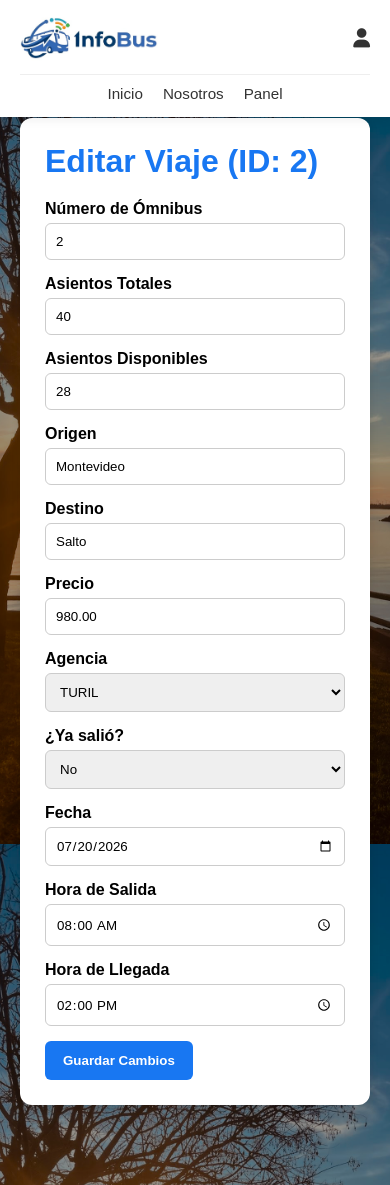
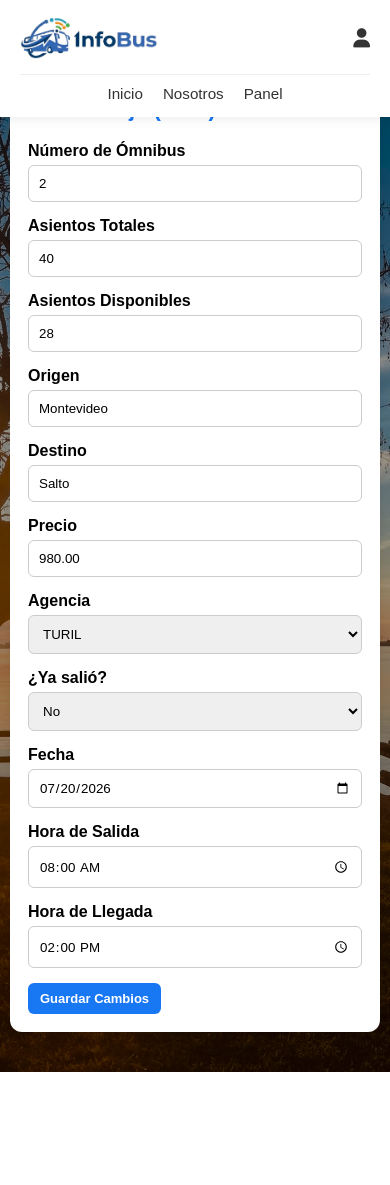
Before and after one commit to mederomateo5/Infobus, a PHP site: page /public/editar_viaje.php?id=2 in a window 390 px wide. After the commit the page ends 1072 px from the top, so only its background shows below. Run offline with PHP 8.4, Linux system fonts and the light colour scheme; the visitor is signed in with stand-in values (Sample User, id 1); data comes from the database, SQL or seed files in the repository.

Commit message:
responsive

```diff
--- a/public/css/panel_admin.css
+++ b/public/css/panel_admin.css
@@ -179,3 +179,107 @@ th {
     margin-bottom:20px;
     font-weight:bold;
 }
+
+/* ==========================================================
+   RESPONSIVE
+   ========================================================== */
+
+/* Tablets */
+@media (max-width: 992px) {
+    .sidebar {
+        width:190px;
+    }
+
+    .contenido {
+        padding:20px;
+    }
+}
+
+/* Tablets chicas / celulares en horizontal */
+@media (max-width: 768px) {
+    .layout {
+        flex-direction:column;
+        padding-top:78px;
+    }
+
+    .sidebar {
+        width:100%;
+        flex-direction:row;
+        flex-wrap:wrap;
+        justify-content:center;
+        padding:10px;
+        box-shadow:0 2px 8px rgba(0,0,0,.15);
+    }
+
+    .sidebar h2 {
+        width:100%;
+        margin-bottom:10px;
+    }
+
+    .sidebar button {
+        border-left:none;
+        border-bottom:4px solid transparent;
+        padding:10px 14px;
+        text-align:center;
+    }
+
+    .sidebar button.activo {
+        border-left:none;
+        border-bottom:4px solid #1877f2;
+    }
+
+    .sidebar .salir {
+        margin-top:0;
+    }
+
+    .contenido {
+        padding:15px;
+    }
+
+    .tarjeta {
+        padding:18px;
+    }
+
+    .campo {
+        max-width:100%;
+    }
+
+    /* Las tablas se vuelven scrolleables horizontalmente */
+    table {
+        display:block;
+        overflow-x:auto;
+        white-space:nowrap;
+    }
+}
+
+/* Celulares */
+@media (max-width: 480px) {
+    body {
+        background-attachment:scroll;
+    }
+
+    .sidebar h2 {
+        font-size:18px;
+    }
+
+    .sidebar button {
+        font-size:13px;
+        padding:8px 10px;
+    }
+
+    h1 {
+        font-size:22px;
+    }
+
+    .btn,
+    .btn-baja,
+    .btn-editar {
+        padding:8px 12px;
+        font-size:13px;
+    }
+
+    th, td {
+        padding:8px;
+        font-size:13px;
+    }
+}
--- a/public/editar_viaje.php
+++ b/public/editar_viaje.php
@@ -57,6 +57,27 @@
         }
         .btn-volver:hover {
             background-color: #5a6268;
+        }
+
+        /* Responsive */
+        @media (max-width: 768px) {
+            .contenedor-editar {
+                max-width: 100%;
+                margin: 20px auto;
+                padding: 15px;
+            }
+        }
+
+        @media (max-width: 480px) {
+            .contenedor-editar {
+                margin: 10px auto;
+                padding: 10px;
+            }
+
+            .btn-volver {
+                width: 100%;
+                text-align: center;
+            }
         }
     </style>
 </head>
```
